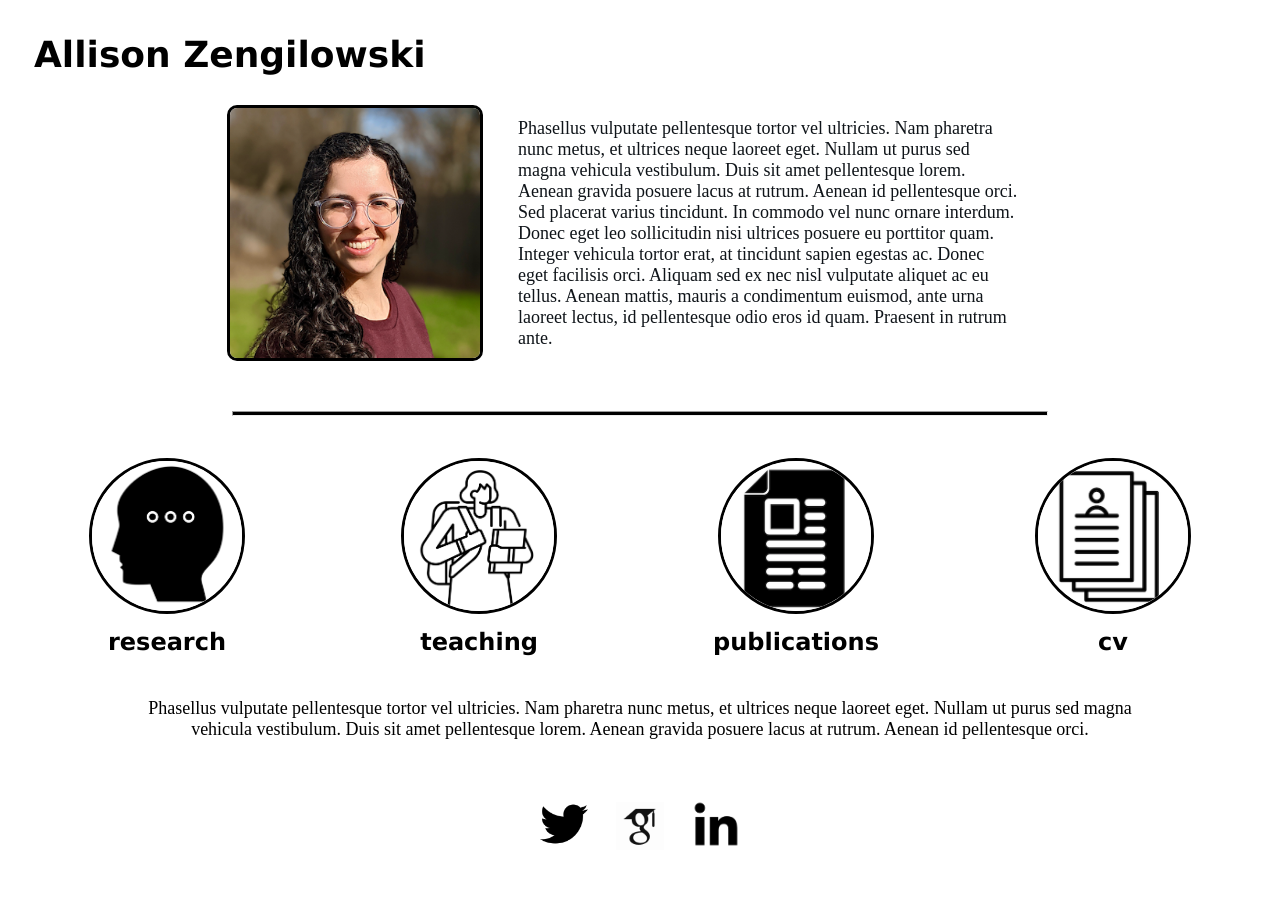
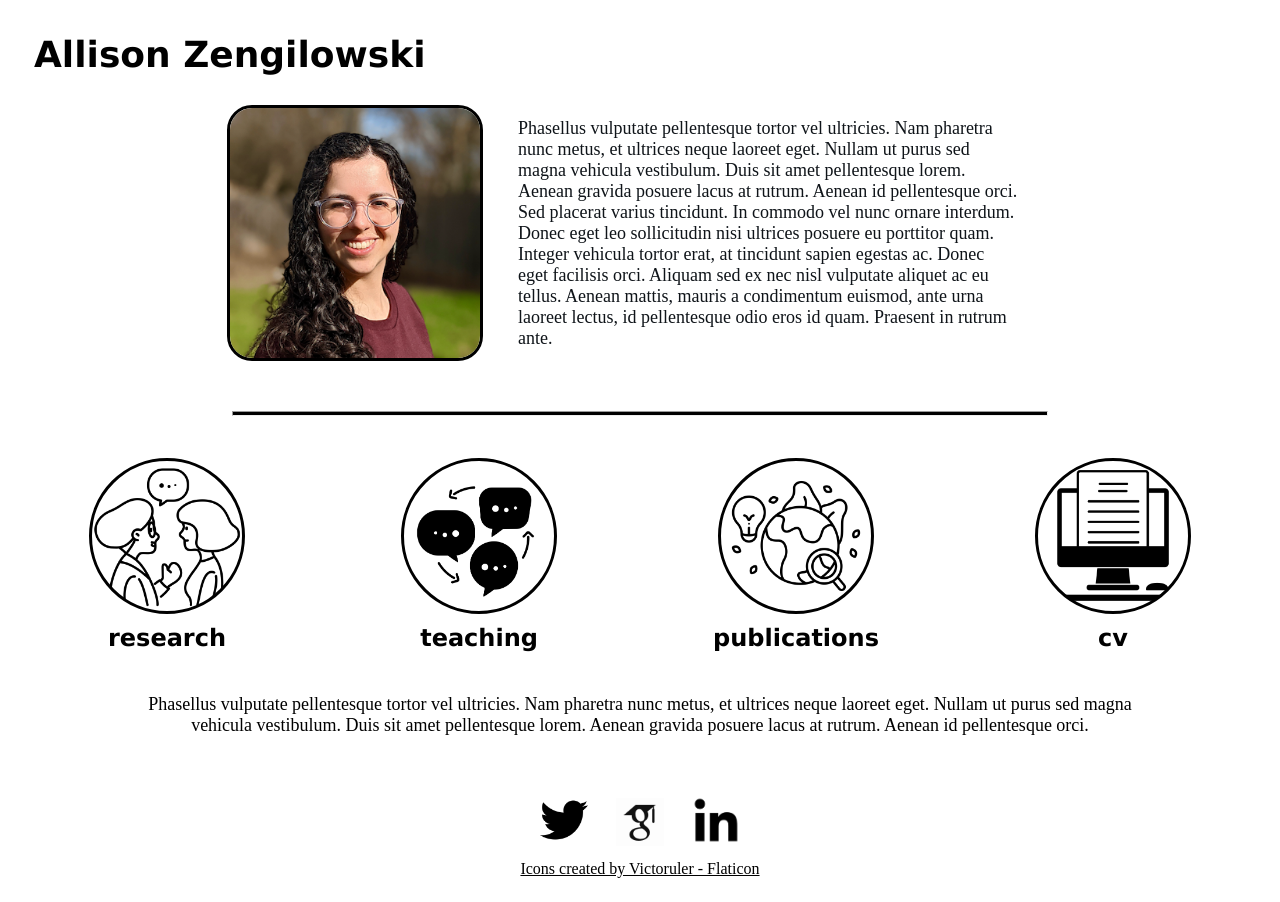
Before and after one commit to azengilowski/azengilowski.github.io, a plain HTML site: page index.html in a window 1280 px wide. Drawn offline with Linux system fonts and the light colour scheme; a web font is replaced by a local one.

Commit message:
add new icons, add google analytics

```diff
--- a/index.html
+++ b/index.html
@@ -2,6 +2,15 @@
 <!DOCTYPE html>
 <html lang="en">
 <head>
+	<!-- Google tag (gtag.js) -->
+	<script async src="https://www.googletagmanager.com/gtag/js?id=G-2E5KCGDL9Z"></script>
+	<script>
+		window.dataLayer = window.dataLayer || [];
+		function gtag(){dataLayer.push(arguments);}
+		gtag('js', new Date());
+
+		gtag('config', 'G-2E5KCGDL9Z');
+	</script>
 	<title>
 		Allison Zengilowski
 	</title>
@@ -31,6 +40,44 @@
 			border: 3px solid black;
 		}
 
+		.icon {
+			width: 150px;
+			height: 150px;
+			border-radius: 150px;
+			background-size: 150px;
+			background-repeat: no-repeat;
+			border: 3px solid black;
+		}
+		.icon:hover {
+			transform: scale(1.05);
+			-webkit-transition: transform .25s ease-in-out;
+		}
+		.research {
+			background-image: url(doctor_outline.png);
+		}
+		.research:hover {
+			background-image: url(doctor.png);
+		}
+		.teaching {
+			background-image: url(discussion_outline.png);
+			background-position: -4px 6px;
+		}
+		.teaching:hover {
+			background-image: url(discussion.png);
+		}
+		.publications {
+			background-image: url(knowledge_outline.png);
+		}
+		.publications:hover {
+			background-image: url(knowledge.png);
+		}
+		.cv {
+			background-image: url(thesis_outline.png);
+		}
+		.cv:hover {
+			background-image: url(thesis.png);
+		}
+
 		.menu-item {
 			padding:0 15px;
 			display: flex;
@@ -55,6 +102,13 @@
 			font-family: "Abigate", Verdana, Tahoma;
 			text-transform: lowercase;
 		}
+		.attribution a {
+			color: black;
+		}
+		.attribution {
+			width:  100%;
+			text-align: center;
+		}
 	</style>
 
 </head>
@@ -66,7 +120,7 @@
 					<div >
 						<h1 class="abigate" style="text-align:left;margin-left: 10px;margin-top: 10px;margin-bottom: 0;">Allison Zengilowski</h1>
 						<div style="display: flex;flex-direction: row;justify-content: center;margin-bottom: 50px;flex-wrap: wrap;">
-							<img src="headshot.png" alt="Picture" style="height: 250px;width: 250px;border-radius: 10px; border: 3px solid black;margin-top: 30px;" />
+							<img src="headshot.png" alt="Picture" style="height: 250px;width: 250px;border-radius: 25px; border: 3px solid black;margin-top: 30px;" />
 							<div class="paragraph" style="display: flex;max-width: 500px;align-self: center;justify-content: center;margin-left: 35px;padding-right: 35px;margin-top: 30px;">
 								<span style="color:rgb(15, 20, 25)"><font size="4">Phasellus vulputate pellentesque tortor vel ultricies. Nam pharetra nunc metus, et ultrices neque laoreet eget. Nullam ut purus sed magna vehicula vestibulum. Duis sit amet pellentesque lorem. Aenean gravida posuere lacus at rutrum. Aenean id pellentesque orci. Sed placerat varius tincidunt. In commodo vel nunc ornare interdum. Donec eget leo sollicitudin nisi ultrices posuere eu porttitor quam. Integer vehicula tortor erat, at tincidunt sapien egestas ac. Donec eget facilisis orci. Aliquam sed ex nec nisl vulputate aliquet ac eu tellus. Aenean mattis, mauris a condimentum euismod, ante urna laoreet lectus, id pellentesque odio eros id quam. Praesent in rutrum ante.
 								</font>
@@ -84,7 +138,7 @@
 												<div>
 													<div style="padding-top:10px;padding-bottom:10px;margin-left:0px;margin-right:0px;text-align:left">
 														<a href='research.html'>
-															<img src="research.png" alt="Picture" />
+															<div class="icon research"></div>
 														</a>
 													</div>
 												</div>
@@ -98,7 +152,7 @@
 												<div>
 													<div style="padding-top:10px;padding-bottom:10px;margin-left:0px;margin-right:0px;text-align:left">
 														<a href='teaching.html'>
-															<img src="teaching.png" alt="Picture" />
+															<div class="icon teaching"></div>
 														</a>
 													</div>
 												</div>
@@ -112,7 +166,7 @@
 												<div>
 													<div style="padding-top:10px;padding-bottom:10px;margin-left:0px;margin-right:0px;text-align:left">
 														<a href='publications.html'>
-															<img src="publications.png" alt="Picture" />
+															<div class="icon publications"></div>
 														</a>
 													</div>
 												</div>
@@ -126,7 +180,7 @@
 												<div>
 													<div style="padding-top:10px;padding-bottom:10px;margin-left:0px;margin-right:0px;text-align:left">
 														<a href='cv.html'>
-															<img src="cv.png" alt="Picture" />
+															<div class="icon cv"></div>
 														</a>
 													</div>
 												</div>
@@ -174,6 +228,9 @@
 							</div>
 						</div>
 					</div>
+					<div class="attribution">
+						<a href="https://www.flaticon.com/free-icons/thesis" title="thesis icons">Icons created by Victoruler - Flaticon</a>
+					</div>
 				</div>
 			</div>
 		</div>
```
Also changed, not shown: cv.html (+9 -0 lines), publications.html (+9 -0 lines), research.html (+9 -0 lines), teaching.html (+9 -0 lines), cv.png (deleted), discussion.png (added), discussion_outline.png (added), doctor.png (added), doctor_outline.png (added), knowledge.png (added), knowledge_outline.png (added), publications.png (deleted), research.png (deleted), teaching.png (deleted), 2 more files.
